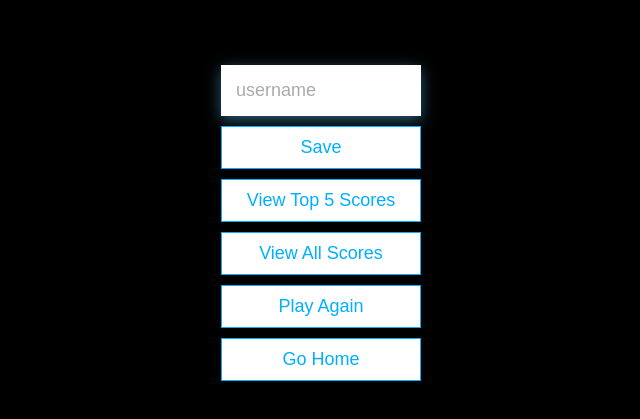
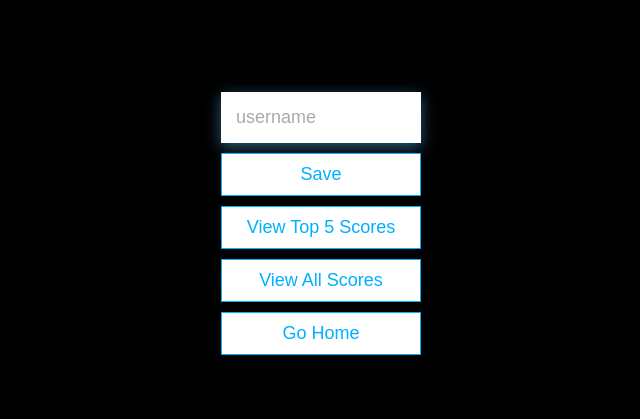
Before and after one commit to squalecwilliams/minigolf, a plain HTML site: page end.html in a window 1280 px wide. Shown: the part 177-596 px from the top of the page, without its empty margins (319-959 px from the left). Drawn offline with Linux system fonts and the light colour scheme.

Commit message:
seventh push

```diff
--- a/end.html
+++ b/end.html
@@ -27,7 +27,6 @@
                     </button>
                     <a class='btn' href='/highscores.html'>View Top 5 Scores</a>
                     <a class='btn' href='/allHighScores.html'>View All Scores</a>
-                    <a class='btn' href='/RT.html'>Play Again</a>
                     <a class='btn' href='/index.html'>Go Home</a>
                 </form>
                 <!--<div id='stroke-count'></div>
```
